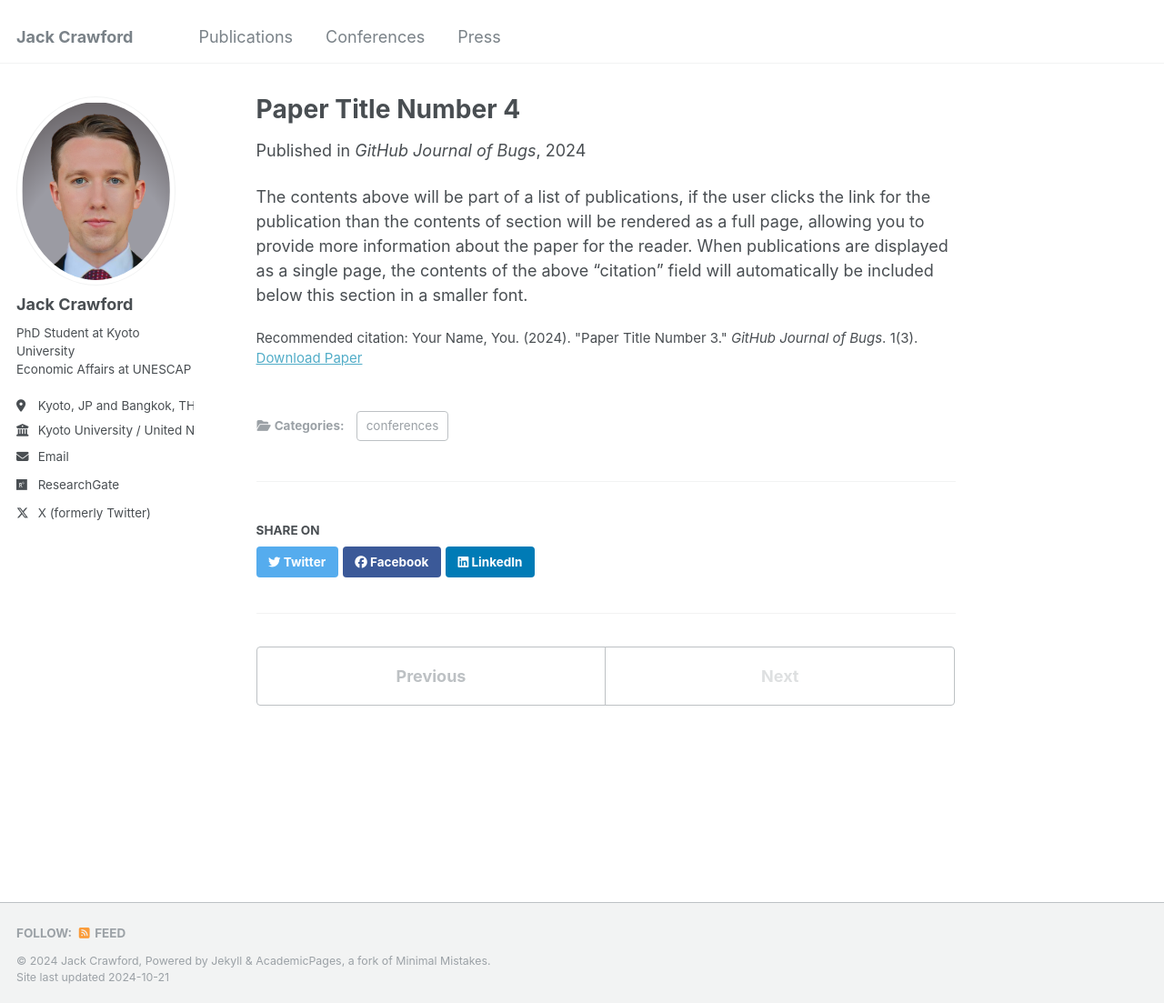
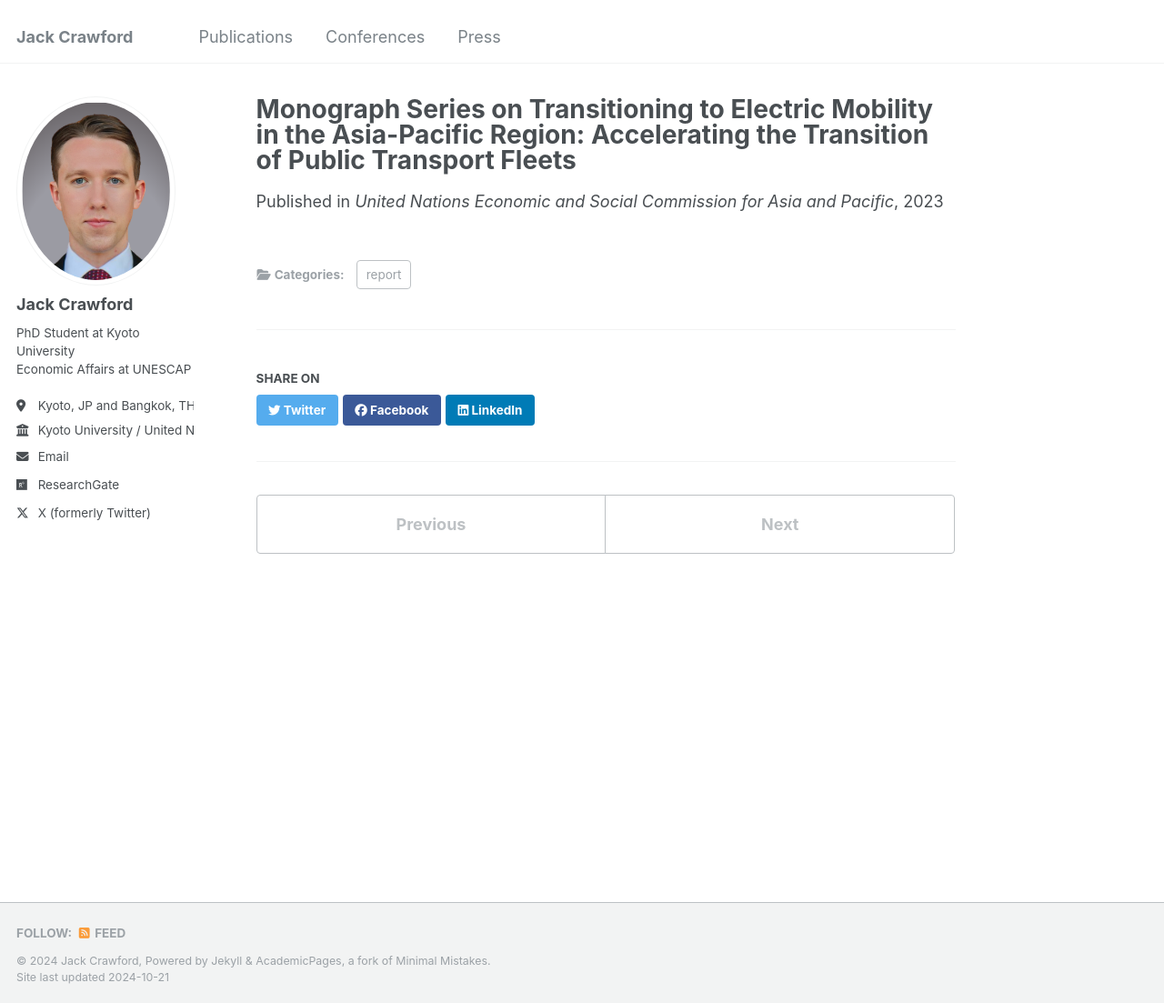
Before and after one commit to jackgcrawford/jackcrawford, a Jekyll site: the page built from _publications/2024-02-17-paper-title-number-4.md, in a window 1280 px wide and 1103 px high. Shown: the whole window at 91% size. Built offline with Jekyll 4.4.1, drawn with Linux system fonts in a browser that asks for light colours.

Commit message:
Update 2024-02-17-paper-title-number-4.md

```diff
--- a/_publications/2024-02-17-paper-title-number-4.md
+++ b/_publications/2024-02-17-paper-title-number-4.md
@@ -1,13 +1,10 @@
 ---
-title: "Paper Title Number 4"
+title: "Monograph Series on Transitioning to Electric Mobility in the Asia-Pacific Region: Accelerating the Transition of Public Transport Fleets"
 collection: publications
-category: conferences
-permalink: /publication/2024-02-17-paper-title-number-4
-excerpt: 'This paper is about fixing template issue #693.'
-date: 2024-02-17
-venue: 'GitHub Journal of Bugs'
-paperurl: 'http://academicpages.github.io/files/paper3.pdf'
-citation: 'Your Name, You. (2024). &quot;Paper Title Number 3.&quot; <i>GitHub Journal of Bugs</i>. 1(3).'
+category: report
+permalink: /publication/2023-12-01-monograph
+date: 2023-12-01
+venue: 'United Nations Economic and Social Commission for Asia and Pacific'
+paperurl: 'https://www.unescap.org/kp/2024/pathways-sustainable-development-nexus-transport-energy-and-urban-planning-asia-and-pacific](https://www.unescap.org/kp/2023/accelerating-transition-public-transport-fleets'
+image: '/images/publication2.png'
 ---
-
-The contents above will be part of a list of publications, if the user clicks the link for the publication than the contents of section will be rendered as a full page, allowing you to provide more information about the paper for the reader. When publications are displayed as a single page, the contents of the above "citation" field will automatically be included below this section in a smaller font.
```
